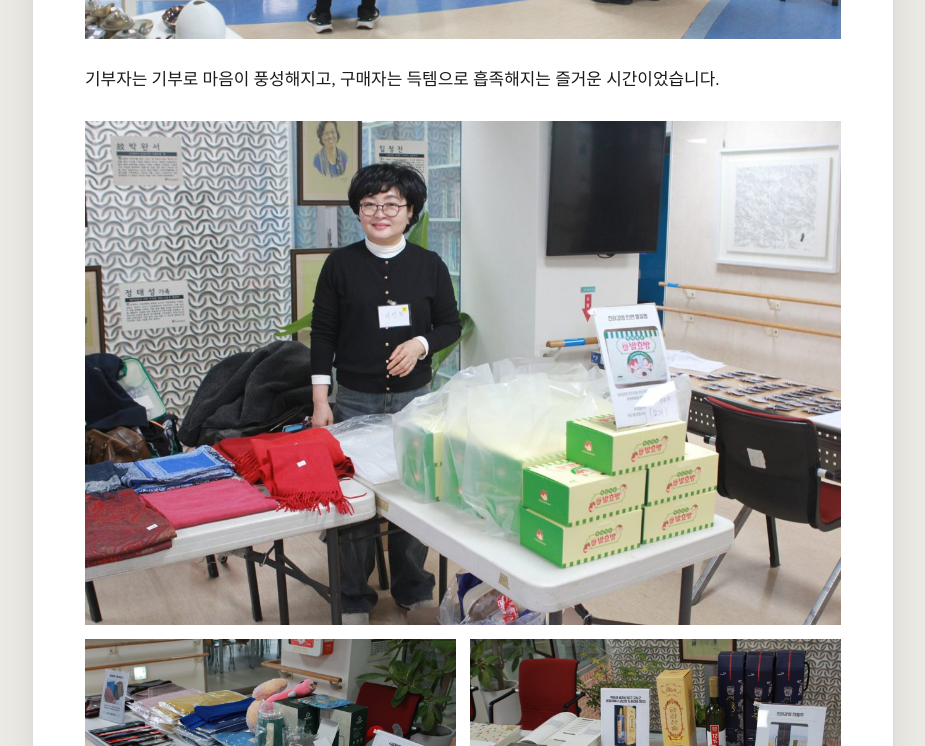
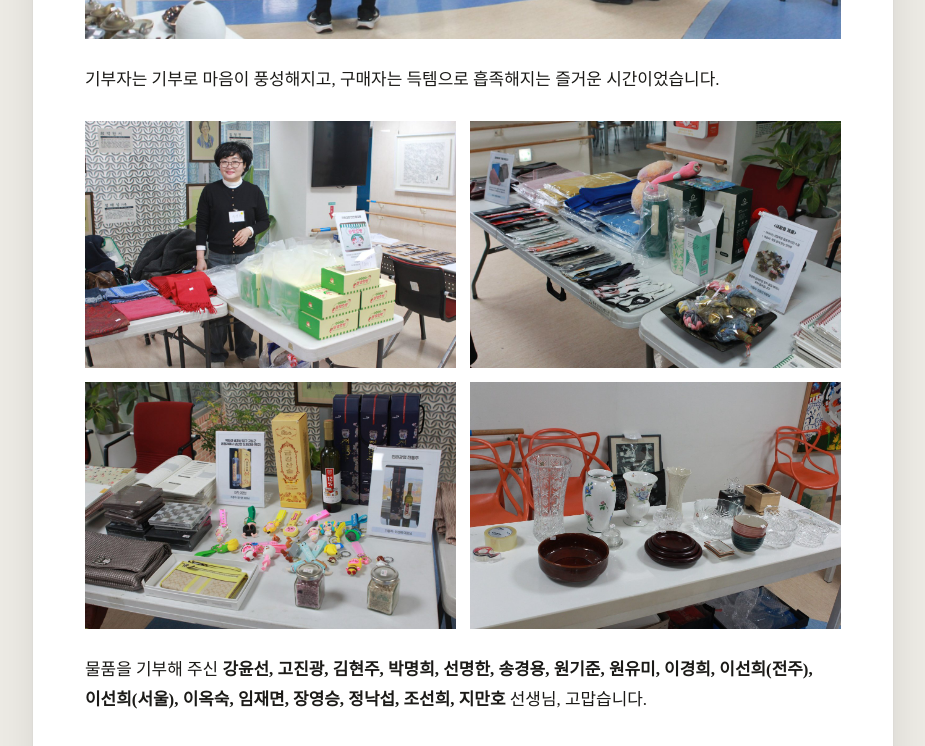
Before and after one commit to with-pws/26.11, a plain HTML site: page index.html in a window 1280 px wide. Shown: the part 5380-6126 px from the top of the page, without its empty margins (177-1102 px from the left). Drawn offline with Linux system fonts and the light colour scheme; a web font is replaced by a local one.

Commit message:
작은마켓 물품 사진 1장 추가(2x2)
Co-Authored-By: Claude Opus 5.5 <noreply@anthropic.com>
Claude-Session: https://claude.ai/code/session_01AF5EUTDo6w4hXyDro1sJaF

```diff
--- a/index.html
+++ b/index.html
@@ -717,7 +717,7 @@
   .market-grid{display:grid;grid-template-columns:1fr 1fr;gap:14px;margin:24px 0 10px}
   .market-grid img{display:block;width:100%;aspect-ratio:3/2;object-fit:cover}
   .market-grid__wide{grid-column:1 / -1}
-  @media (max-width:760px){ .market-grid{grid-template-columns:1fr;gap:10px} }
+  @media (max-width:760px){ .market-grid{gap:6px} }
 
   /* 사회혁신가 선정자: 흰 바탕 목록, 포인트 컬러는 번호만 */
   .sel-grid{display:grid;grid-template-columns:1fr;margin-top:30px;border-top:2px solid var(--ink)}
@@ -875,9 +875,10 @@
       </div>
       <!-- 사진 자리 5 -->
       <div class="market-grid rise">
-        <img class="market-grid__wide" src="market1.jpg" alt="작은마켓의 발효빵과 스카프 판매대">
+        <img src="market1.jpg" alt="작은마켓의 발효빵과 스카프 판매대">
         <img src="market2.jpg" alt="작은마켓에 놓인 장갑, 텀블러, 새활용 복슬비 등 기부 물품">
         <img src="market3.jpg" alt="작은마켓에 놓인 전통주, 키링, 지갑 등 기부 물품">
+        <img src="market4.jpg" alt="작은마켓에 놓인 꽃병, 그릇 등 기부 물품">
       </div>
       <div class="prose">
         <p>물품을 기부해 주신 <strong>강윤선, 고진광, 김현주, 박명희, 선명한, 송경용, 원기준, 원유미, 이경희, 이선희(전주), 이선희(서울), 이옥숙, 임재면, 장영승, 정낙섭, 조선희, 지만호</strong> 선생님, 고맙습니다.</p>
```
Also changed, not shown: market4.jpg (added).
